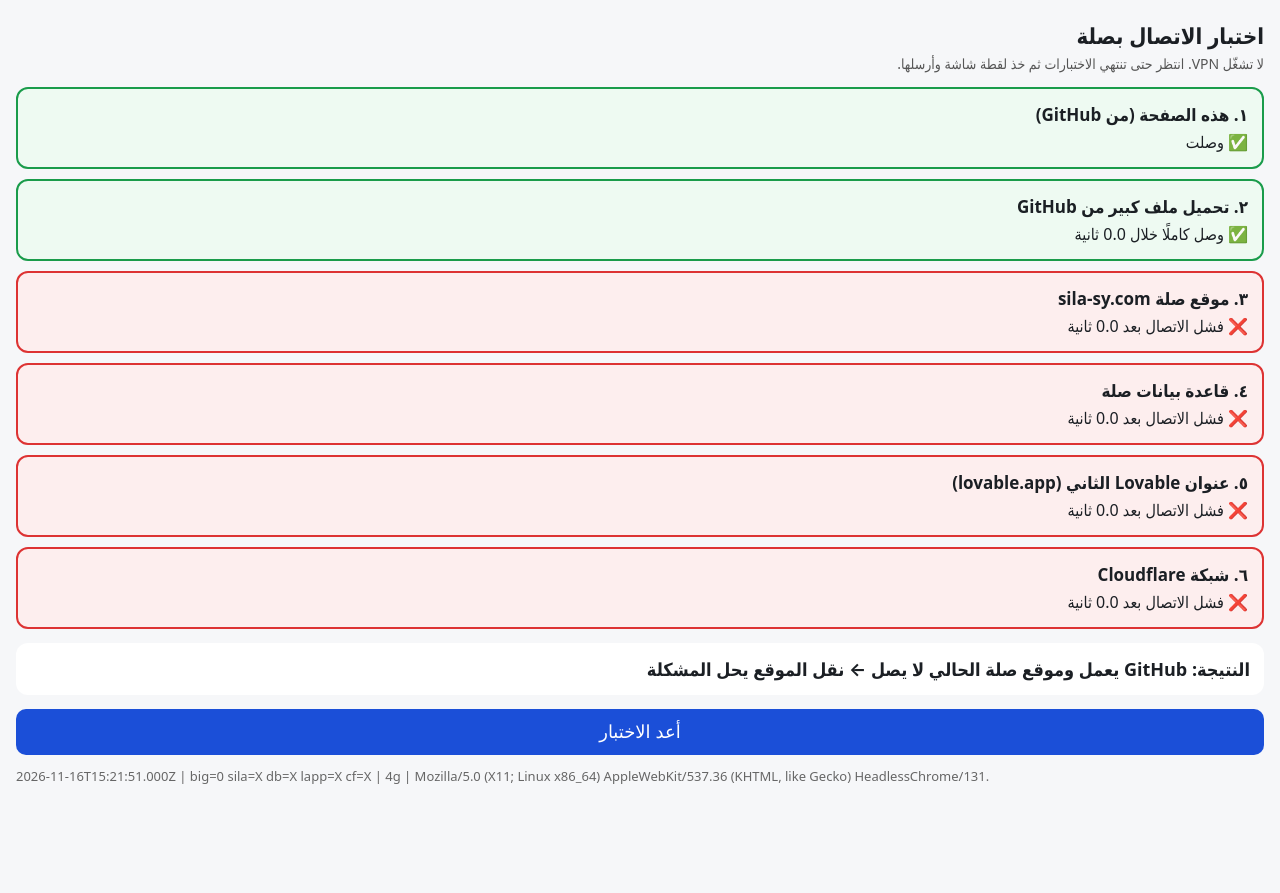
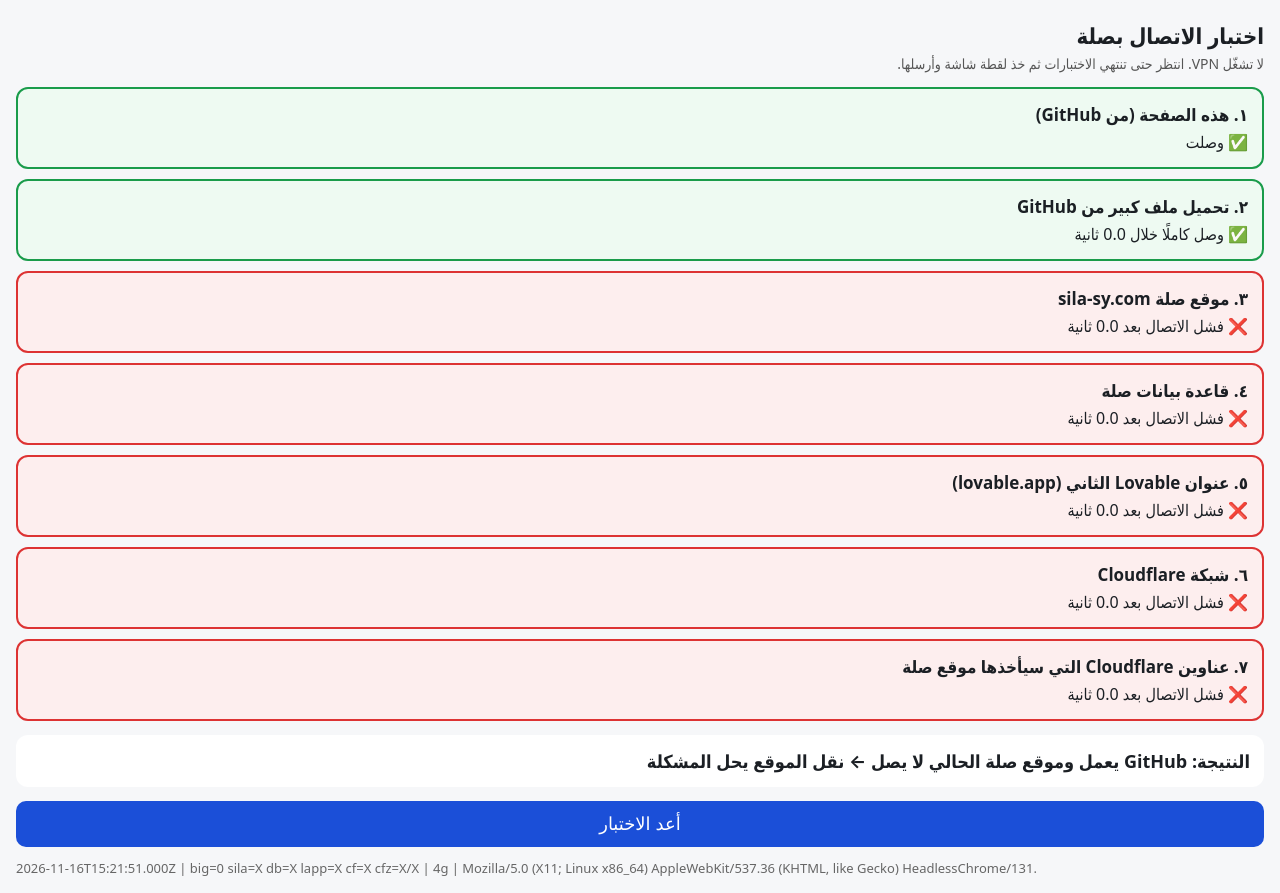
Before and after one commit to hamzatantoura/sila-publisher, a plain HTML site: page t/index.html in a window 1280 px wide. Before the commit the page ends 801 px from the top, so only its background shows below. Drawn offline with Linux system fonts and the light colour scheme; no server answers.

Commit message:
Test page: probe Cloudflare's shared free-zone ranges
Co-Authored-By: Claude Opus 5.5 <noreply@anthropic.com>

```diff
--- a/t/index.html
+++ b/t/index.html
@@ -30,6 +30,7 @@
 <div class="row wait" id="r3"><b>٤. قاعدة بيانات صلة</b><span class="res">⏳ جارٍ الاختبار…</span></div>
 <div class="row wait" id="r4"><b>٥. عنوان Lovable الثاني (lovable.app)</b><span class="res">⏳ جارٍ الاختبار…</span></div>
 <div class="row wait" id="r5"><b>٦. شبكة Cloudflare</b><span class="res">⏳ جارٍ الاختبار…</span></div>
+<div class="row wait" id="r6"><b>٧. عناوين Cloudflare التي سيأخذها موقع صلة</b><span class="res">⏳ جارٍ الاختبار…</span></div>
 
 <div id="sum">⏳ انتظر…</div>
 <button onclick="run()">أعد الاختبار</button>
@@ -61,7 +62,7 @@ function probe(url, opts){
 function sec(ms){ return (ms/1000).toFixed(1) + ' ثانية'; }
 function fail(r){ return r.timeout ? 'لم يصل أي رد خلال ' + sec(LIMIT) : 'فشل الاتصال بعد ' + sec(r.ms); }
 function run(){
-  ['r1','r2','r3','r4','r5'].forEach(function(id){
+  ['r1','r2','r3','r4','r5','r6'].forEach(function(id){
     var el=document.getElementById(id); el.className='row wait'; el.querySelector('.res').textContent='⏳ جارٍ الاختبار…';
   });
   document.getElementById('sum').textContent='⏳ انتظر…';
@@ -72,9 +73,14 @@ function run(){
     probe('https://sila-sy.com/robots.txt' + q, {mode:'no-cors'}),
     probe('https://qhdhjzyduwzqutmialgp.supabase.co/auth/v1/health' + q, {mode:'no-cors'}),
     probe('https://id-preview--4cc573ce-b74b-4372-925b-61fa7516f3dd.lovable.app/robots.txt' + q, {mode:'no-cors'}),
-    probe('https://www.cloudflare.com/cdn-cgi/trace' + q, {mode:'no-cors'})
+    probe('https://www.cloudflare.com/cdn-cgi/trace' + q, {mode:'no-cors'}),
+    // Sites on Cloudflare's shared ranges (104.21.x / 172.67.x), where a new free zone lands.
+    probe('https://unblocksyria.com/cdn-cgi/trace' + q, {mode:'no-cors'}),
+    probe('https://techissues.com.br/cdn-cgi/trace' + q, {mode:'no-cors'})
   ]).then(function(rs){
-    var a=rs[0], b=rs[1], c=rs[2], d=rs[3], e=rs[4];
+    var a=rs[0], b=rs[1], c=rs[2], d=rs[3], e=rs[4], f=rs[5], g=rs[6];
+    var fg = f.ok && g.ok;
+    set('r6', fg, fg ? 'وصلت خلال ' + sec(Math.max(f.ms, g.ms)) : (f.ok || g.ok ? 'وصل أحد العنوانين فقط' : fail(f.ok ? g : f)));
     set('r4', d.ok, d.ok ? 'وصل خلال ' + sec(d.ms) : fail(d));
     set('r5', e.ok, e.ok ? 'وصلت خلال ' + sec(e.ms) : fail(e));
     set('r1', a.ok, a.ok ? 'وصل كاملًا خلال ' + sec(a.ms) : fail(a));
@@ -85,7 +91,7 @@ function run(){
     else if (a.ok && b.ok) s.textContent = 'النتيجة: كل شيء يصل الآن. إذا ظهرت المشكلة لاحقًا أعد الاختبار وقتها';
     else s.textContent = 'النتيجة: حتى GitHub لا يصل ← المشكلة في الاتصال نفسه';
     document.getElementById('meta').textContent =
-      started.toISOString() + ' | big=' + (a.ok?a.ms:'X') + ' sila=' + (b.ok?b.ms:'X') + ' db=' + (c.ok?c.ms:'X') + ' lapp=' + (d.ok?d.ms:'X') + ' cf=' + (e.ok?e.ms:'X') +
+      started.toISOString() + ' | big=' + (a.ok?a.ms:'X') + ' sila=' + (b.ok?b.ms:'X') + ' db=' + (c.ok?c.ms:'X') + ' lapp=' + (d.ok?d.ms:'X') + ' cf=' + (e.ok?e.ms:'X') + ' cfz=' + (f.ok?f.ms:'X') + '/' + (g.ok?g.ms:'X') +
       ' | ' + (navigator.connection && navigator.connection.effectiveType || '') + ' | ' + navigator.userAgent.slice(0,90);
   });
 }
```
